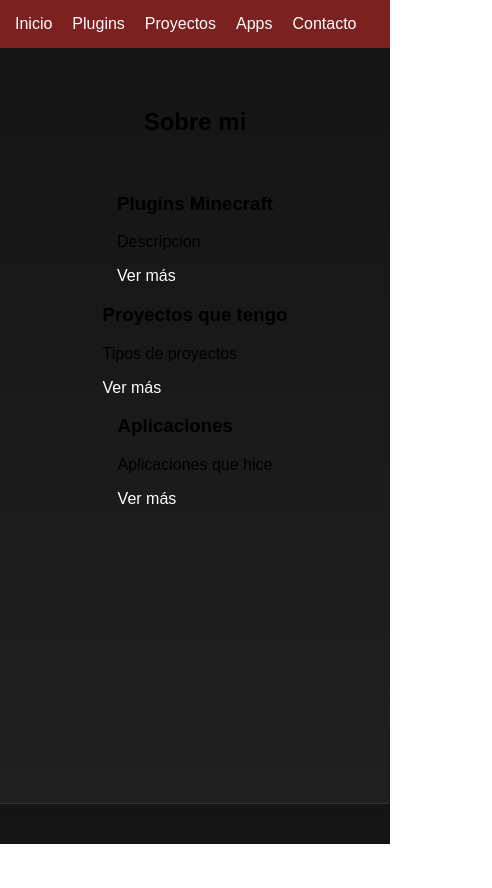
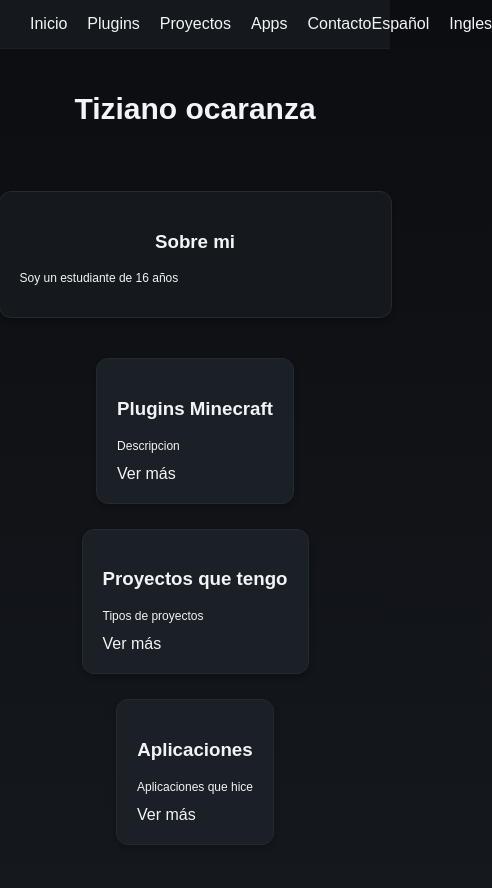
Before and after one commit to Marblezs/Portfolio, a plain HTML site: page SQA/index.html in a window 390 px wide. Shown: the whole page, 492 px wide, since content can reach past the window. Before the commit the page ends 844 px from the top, so only its background shows below. Drawn offline with Linux system fonts and the light colour scheme.

Commit message:
cambios sutiles a los colores y responsive mejorado para sobre mi

```diff
--- a/SQA/index.html
+++ b/SQA/index.html
@@ -17,10 +17,21 @@
                 <li><a href="#apps">Apps</a></li>
                 <li><a href="#contacto">Contacto</a></li>
             </ul>
+            <ol>
+                <li><a href="#asd">Español</a></li>
+                <li><a href="#asd">Ingles</a></li>
+            </ol>
         </nav>
-    </header>
-    <section class="proyectos" id="proyectos">
-    <h2 align="center">Sobre mi</h2> <br>
+    </header>  <br>
+    <h2 align="center">Tiziano ocaranza</h2>
+    <section class="inicio" id="inicio">
+
+    <div class="container">
+        <div class="Bigcard">
+            <h3 align = center>Sobre mi</h2>
+            <p>Soy un estudiante de 16 años</p>
+        </div>
+    </div>
 
     <div class="container">
 
@@ -48,9 +59,7 @@
                 <a href="#" class="link">Ver más</a>
             </div>
         </div>
-
-
     </div>
-</section>
+    </section>
 </body>
 </html>
--- a/SQA/styles.css
+++ b/SQA/styles.css
@@ -1,17 +1,22 @@
+
 html {
-  scroll-behavior: smooth;
+    scroll-behavior: smooth;
 }
 
 body {
-    background-color: #141414;
-    background: linear-gradient(#141414, #202020); /* Texto blanco para que contraste con el fondo oscuro */
+    background-color: #0B0D10;
+    background: linear-gradient(#0B0D10, #15181D);
     font-family: sans-serif;
     margin: 0;
 }
 
 nav {
-    background-color: #7C2020;
-    padding: 15px;
+    background-color: #15181D;
+    padding: 15px 30px;
+    display: flex;
+    justify-content: space-between;
+    align-items: center;
+    border-bottom: 1px solid #1B1F26;
 }
 
 ul {
@@ -21,23 +26,138 @@ ul {
     gap: 20px;
 }
 
+ol {
+    margin: 0;
+    padding: 0;
+    display: flex;
+    gap: 20px;
+    align-items: end;
+}
+
 li {
     list-style: none;
 }
 
 a {
-    color: white;
+    color: #F2F5F7;
     text-decoration: none;
+    transition: color 0.2s ease;
+}
+
+a:hover {
+    color: #7CFF6B;
 }
 
 section {
     height: 80vh;
     padding: 40px;
-    border-bottom: 1px solid #333;
+    border-bottom: 1px solid #1B1F26;
+}
+
+h2 {
+    color: #F2F5F7;
+    font-size: clamp(30px, 4vw, 30px);
+}
+
+p {
+    color: #F2F5F7;
+    font-size: clamp(12px, 2vw, 15px);
 }
 
 .container {
     display: grid;
     justify-items: center;
     grid-template-columns: repeat(auto-fit, minmax(280px, 1fr));
+    gap: 25px;
+    margin-bottom: 40px;
 }
+
+h3 {
+    color: #F2F5F7;
+    text-align: center;
+}
+
+.card {
+    opacity: 0;
+    transform: translateY(40px);
+
+    animation: aparecer 0.6s cubic-bezier(0.2, 0.8, 0.2, 1) forwards;
+    animation-delay: var(--retraso);
+
+    background: #1B1F26;
+    border: 1px solid #252A32;
+    border-radius: 12px;
+    padding: 20px;
+
+    box-shadow: 0 4px 6px rgba(0, 0, 0, 0.20);
+
+    transition:
+        transform 0.3s ease,
+        box-shadow 0.3s ease,
+        border-color 0.3s ease;
+}
+
+.Bigcard {
+    opacity: 0;
+    transform: translateY(40px);
+
+    animation: aparecer 0.6s cubic-bezier(0.2, 0.8, 0.2, 1) forwards;
+    animation-delay: var(--retraso);
+
+    width: clamp(280px, 90vw, 700px);
+
+    background: #15181D;
+    border: 1px solid #252A32;
+    border-radius: 12px;
+    padding: 20px;
+
+    box-shadow: 0 4px 6px rgba(0, 0, 0, 0.20);
+
+    transition:
+        transform 0.3s ease,
+        box-shadow 0.3s ease,
+        border-color 0.3s ease;
+}
+
+@keyframes aparecer {
+    to {
+        opacity: 1;
+        transform: translateY(0);
+    }
+}
+
+.card:hover {
+    transform: translateY(-10px);
+
+    border-color: #7CFF6B;
+
+    box-shadow:
+        0 15px 30px rgba(0, 0, 0, 0.55),
+        0 0 20px rgba(124, 255, 107, 0.08);
+
+    cursor: pointer;
+}
+
+.Bigcard:hover {
+    transform: translateY(-10px);
+
+    border-color: #58A6FF;
+
+    box-shadow:
+        0 15px 30px rgba(0, 0, 0, 0.55),
+        0 0 20px rgba(88, 166, 255, 0.08);
+
+    cursor: pointer;
+}
+
+.secondary-text {
+    color: #8B949E;
+}
+
+.highlight {
+    color: #7CFF6B;
+}
+
+.accent-blue {
+    color: #58A6FF;
+}
```
